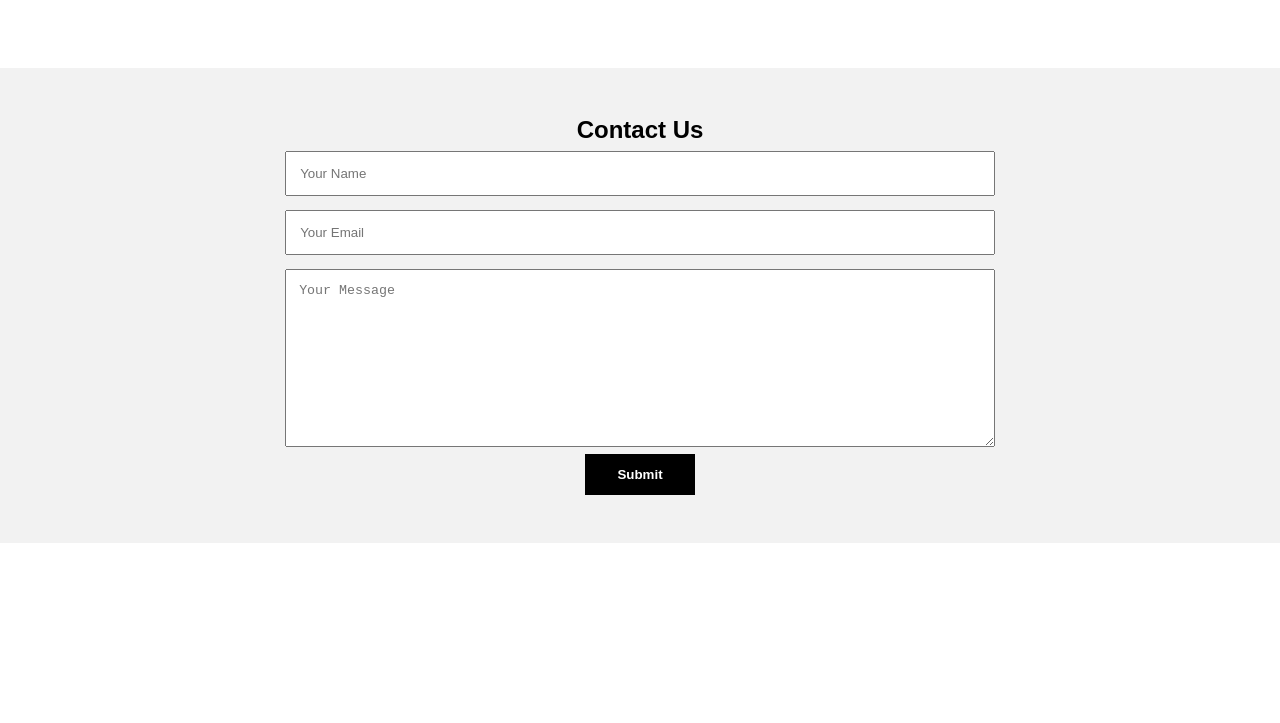
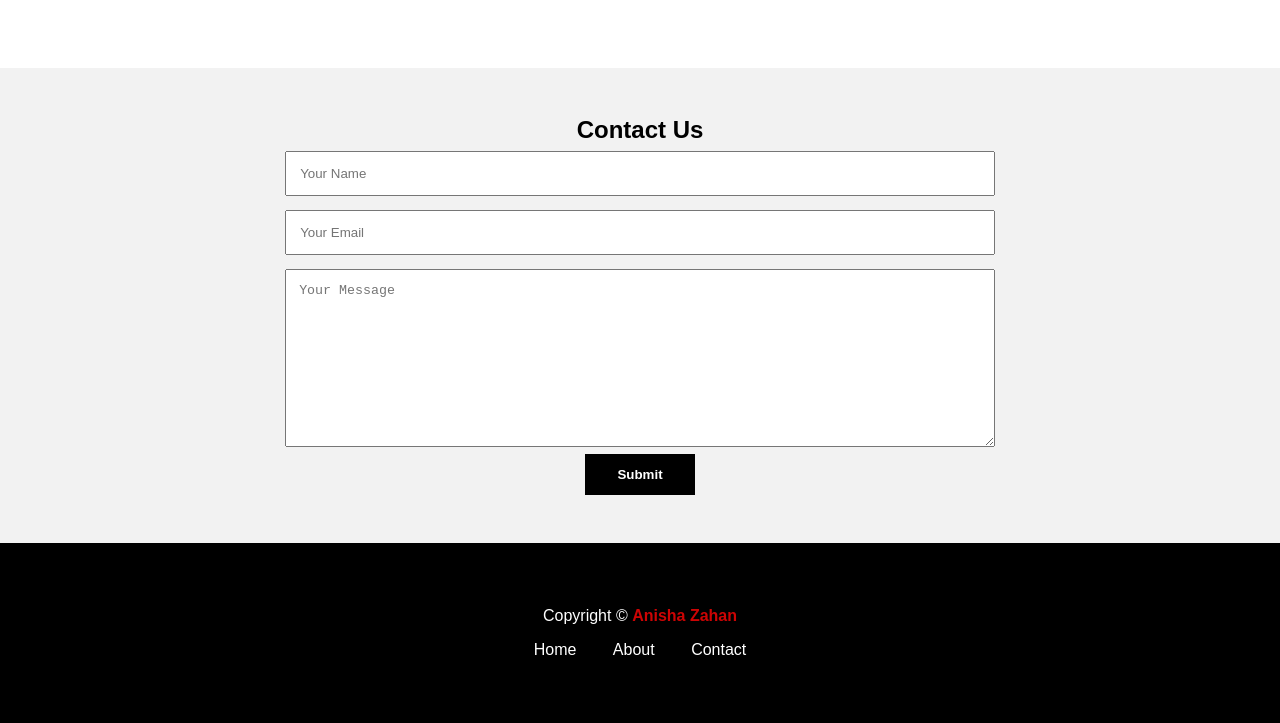
Before and after one commit to anishazahan/FloSun-1, a plain HTML site: page index.html in a window 1280 px wide. Shown: the part 2608-3331 px from the top of the page. Before the commit the page ends 3151 px from the top, so only its background shows below. Drawn offline with Linux system fonts and the light colour scheme.

Commit message:
footer section add

```diff
--- a/index.html
+++ b/index.html
@@ -136,6 +136,18 @@
 
       </main>
 
+        <!-- ----------footer section------------- -->
+
+      <footer>
+        <p>Copyright &copy; <span class="footer-mark">Anisha Zahan</span></p>
+        <nav>
+          <a href="#">Home</a>
+          <a href="#">About</a>
+          <a href="#">Contact</a>
+        </nav>
+      </footer>
+
+
 
 
 
--- a/style.css
+++ b/style.css
@@ -296,3 +296,29 @@ button {
 button:hover {
   background-color: #CD0404;
 }
+
+/* ......................footer section style............................. */
+
+footer {
+  background-color: black;
+  color: white;
+  padding: 4em 0;
+  text-align: center;
+}
+.footer-mark{
+  font-weight: 700;
+  color: #CD0404;
+}
+footer nav{
+  margin-top: 1rem;
+}
+
+footer a {
+  color: white;
+  text-decoration: none;
+  margin: 0 1em;
+}
+
+footer a:hover {
+  color: #ccc;
+}
```
